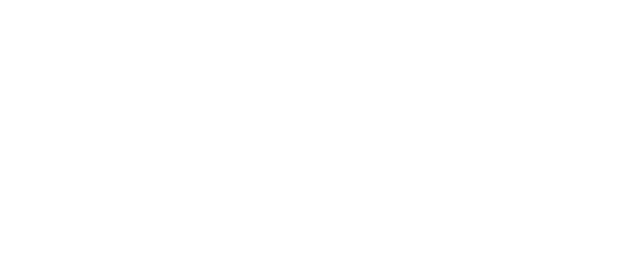
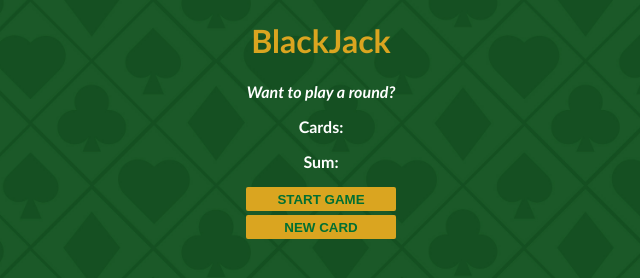
Before and after one commit to okkaayyush/blackjack-game, a plain HTML site: page index.html in a window 1280 px wide. Shown: the whole page, without its empty margins (319-959 px from the left). Drawn offline with Linux system fonts and the light colour scheme.

Commit message:
added starting structure of blackjack

```diff
--- a/index.css
+++ b/index.css
@@ -0,0 +1,24 @@
+body{
+    background-image: url(images/table.jpg);
+    background-size: cover;
+    text-align: center;
+    font-family: 'Trebuchet MS', 'Lucida Sans Unicode', 'Lucida Grande', 'Lucida Sans', Arial, sans-serif;
+    color: white;
+    font-weight: bold;
+}
+h1{
+    color: goldenrod;
+}
+#message-el{
+    font-style: italic;
+}
+button{
+    color:#016f32;
+    width: 150px;
+    background:goldenrod;
+    font-weight: bold;
+    padding: 5px 0 4px 0;
+    border: none;
+    border-radius: 2px;
+    margin-bottom: 4px;
+}
--- a/index.html
+++ b/index.html
@@ -7,7 +7,14 @@
     <link rel="stylesheet" href="index.css">
 </head>
 <body>
-
+    <h1>BlackJack</h1>
+    <p id="message-el">Want to play a round?</p>
+    <p id="cards-el">Cards:</p>
+    <p id="sum-el">Sum:</p>
+    <button id="start-btn" onclick="startGame()">START GAME</button>
+    <div class="btn-div">
+    <button id="newcard-btn" onclick="newCard()">NEW CARD</button>
     <script src="index.js"></script>
+    </div>
 </body>
 </html>
--- a/index.js
+++ b/index.js
@@ -0,0 +1,40 @@
+let hasBlackJack = false
+let isAlive = true
+
+
+let firstCard=10;
+let secondCard=11;
+let cards = [firstCard, secondCard] //array
+let sum= firstCard+secondCard;
+let message = ""
+
+let messageEl = document.getElementById("message-el")
+let sumEl = document.querySelector("#sum-el")
+let cardsEl = document.getElementById("cards-el")
+
+function startGame(){
+    renderGame()
+}
+function renderGame(){
+    sumEl.textContent= "Sum: " + sum
+    cardsEl.textContent= "Cards: "+ cards[0] + " " + cards[1]
+if (sum<=20)
+{
+    message = "Do you want to draw a new card?"
+}
+else if(sum===21){
+    message = "You have got BlackJack!"
+}
+else{
+    message = "Oh No! Busted!"
+}
+
+messageEl.textContent=message;
+
+}
+
+function newCard(){
+    let card = 7;
+    sum += card;
+    renderGame();
+}
```
Also changed, not shown: images/table.jpg (added).
